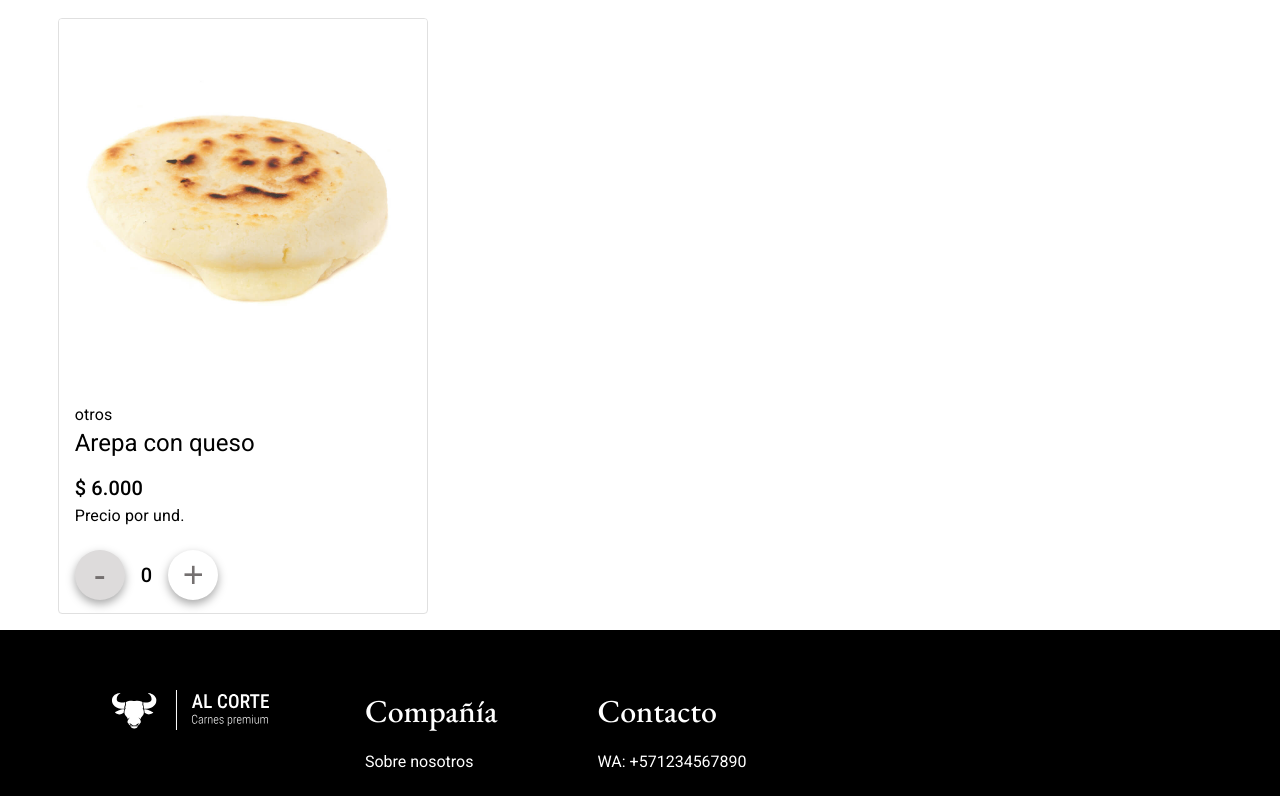
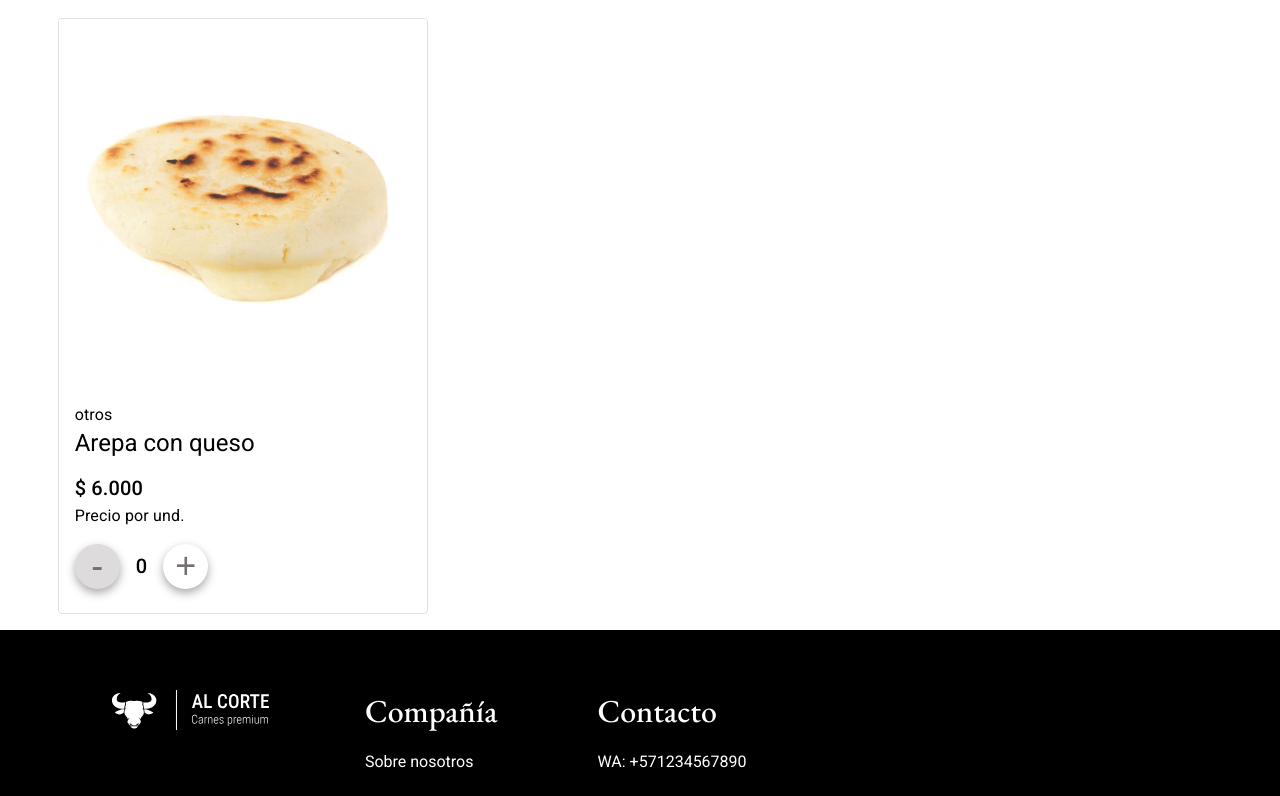
Before and after one commit to MychelGarzon/meatShop, a React (Vite) app: page / in a window 1280 px wide. Shown: the part 2489-3285 px from the top of the page. Built offline with nearby package versions, Linux system fonts and the light colour scheme.

Commit message:
KAN-67 Adjust padding and margin on Productcard and size of minusplusbuttons

```diff
--- a/src/components/minusPlusButton/minusPlusButton.module.css
+++ b/src/components/minusPlusButton/minusPlusButton.module.css
@@ -4,8 +4,6 @@
     box-shadow: 0px 4px 10px 0px rgba(0, 0, 0, 0.347);
     padding: 0.5rem;
     border: none;
-    width: 50px;
-    height: 50px;
     font-size: 28px;
     display: flex;
     justify-content: center;
@@ -59,10 +57,10 @@
 }
 
 /* laptop */
-@media (min-width: 1024px) {
+@media (min-width: 1194px) {
     .minusPlusButton {
-        width: 50px;
-        height: 50px;
+        width: 45px;
+        height: 45px;
         font-size: 36px;
     }
 }
--- a/src/components/productCard/productCard.module.css
+++ b/src/components/productCard/productCard.module.css
@@ -8,6 +8,7 @@
     max-width: 100% !important;
     box-shadow: none !important;
     border: 1px solid #E0E0E0 !important;
+    cursor: pointer;
 }
 
 .productCard:hover {
@@ -26,7 +27,7 @@
     display: flex !important;
     justify-content: left !important;
     align-items: center !important;
-    margin: 1.4rem 0 1.4rem !important;
+    margin: 1rem 0 0.5rem !important;
 }
 
 .minusButton {
@@ -35,6 +36,13 @@
 
 .plusButton {
     margin-left: 1rem !important;
+}
+
+.productName,
+.productType,
+.productPrice,
+.pricePerKilo {
+    line-height: 1.2;
 }
 
 /* android/XS */
@@ -47,10 +55,6 @@
     .cardMedia {
         height: 298px !important;
         width: 298px !important;
-    }
-
-    .cardContent {
-        padding: 16px !important;
     }
 
     .productType {
@@ -83,10 +87,6 @@
         width: 356px !important;
     }
 
-    .cardContent {
-        padding: 16px !important;
-    }
-
     .productType {
         font-size: 16px !important;
     }
@@ -115,10 +115,6 @@
     .cardMedia {
         height: 268px !important;
         width: 268px !important;
-    }
-
-    .cardContent {
-        padding: 16px !important;
     }
 
     .productType {
@@ -151,10 +147,6 @@
         width: 368px !important;
     }
 
-    .cardContent {
-        padding: 16px !important;
-    }
-
     .productType {
         font-size: 16px !important;
     }
```
